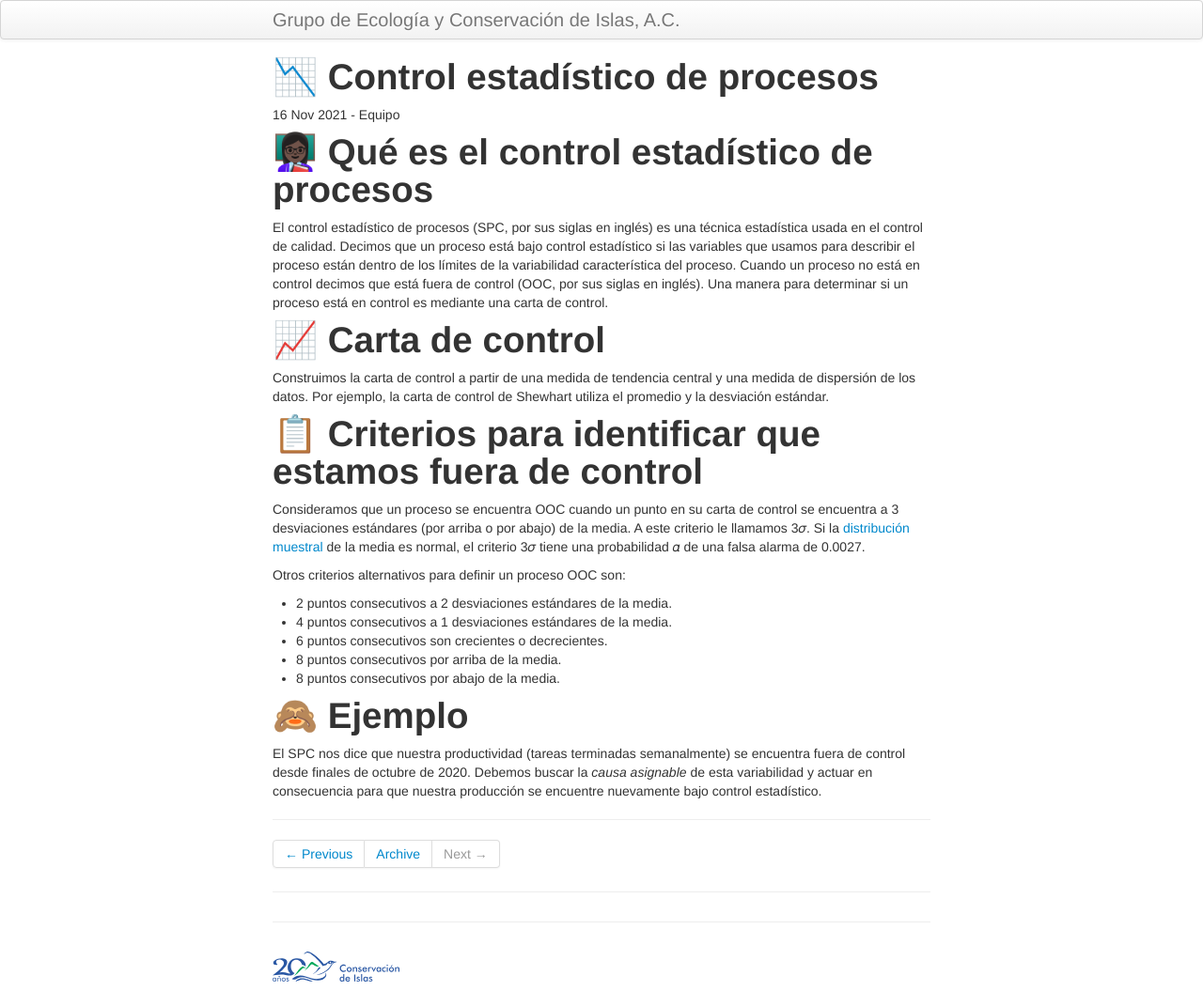
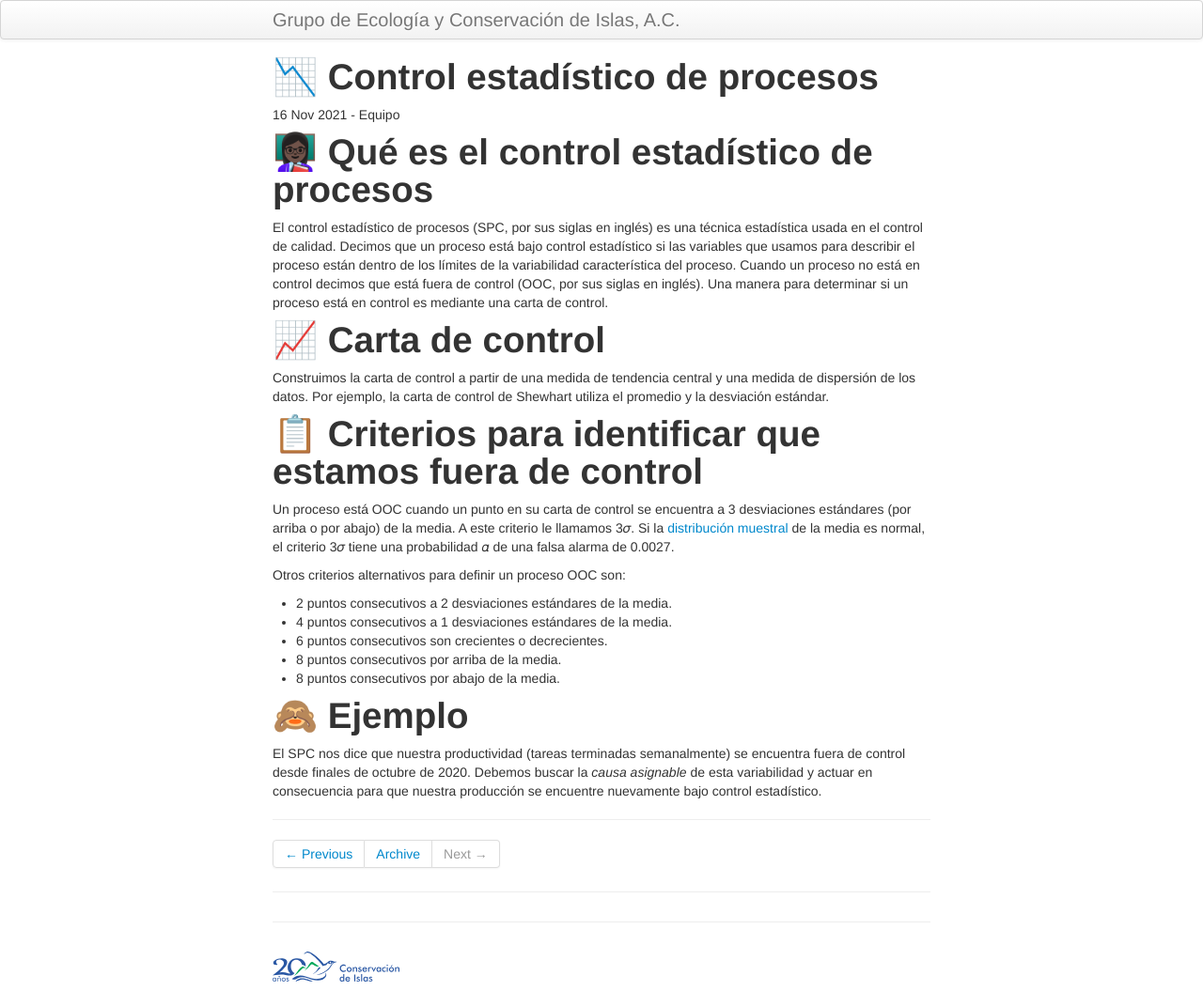
Before and after one commit to LizethMReyes/islasgeci.github.io, a Jekyll site: the page built from _posts/2021-11-16-spc_kanban.md, in a window 1280 px wide. Shown: the whole page at 94% size. Built offline with Jekyll 4.4.1, drawn with Linux system fonts in a browser that asks for light colours.

Commit message:
Update _posts/2021-11-16-spc_kanban.md
Co-authored-by: nepito <braulio.rojas@islas.org.mx>

```diff
--- a/_posts/2021-11-16-spc_kanban.md
+++ b/_posts/2021-11-16-spc_kanban.md
@@ -22,7 +22,7 @@ y la desviación estándar.
 
 # 📋 Criterios para identificar que estamos fuera de control
 
-Consideramos que un proceso se encuentra OOC cuando un punto en su carta de control se encuentra a 3
+Un proceso está OOC cuando un punto en su carta de control se encuentra a 3
 desviaciones estándares (por arriba o por abajo) de la media. A este criterio le llamamos 3𝜎. Si la
 [distribución muestral](https://es.wikipedia.org/wiki/Distribuci%C3%B3n_muestral) de la media es
 normal, el criterio 3𝜎 tiene una probabilidad 𝛼 de una falsa alarma de 0.0027.
```
